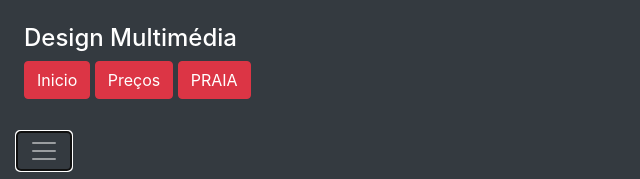
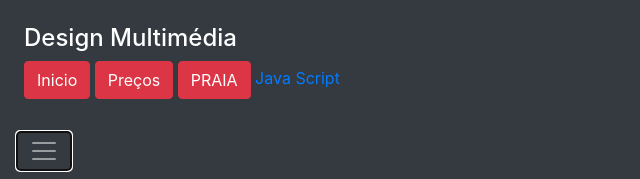
Before and after one commit to Hugo-Nobre/API, a plain HTML site: page pg/praia.html in a window 1280 px wide. Both pictures are taken after a click on the button "Toggle navigation". Shown: the top 179 px of the page, 0-640 px from the left. Drawn offline with Linux system fonts and the light colour scheme.

Commit message:
API update

```diff
--- a/pg/praia.html
+++ b/pg/praia.html
@@ -21,6 +21,7 @@
 		      <a href="../index.html" title="" class="btn btn-danger">Inicio</a>
 		      <a href="precos.html" title="Preços das Férias" class="btn btn-danger">Preços</a>
 		      <a href="praia.html" title="Preços das Férias" class="btn btn-danger">PRAIA</a>
+          <a href="javascript.html" title="">Java Script</a>
 		    </div>
 		  </div>
 		  <nav class="navbar navbar-dark bg-dark">
```
Also changed, not shown: 1 other file.
